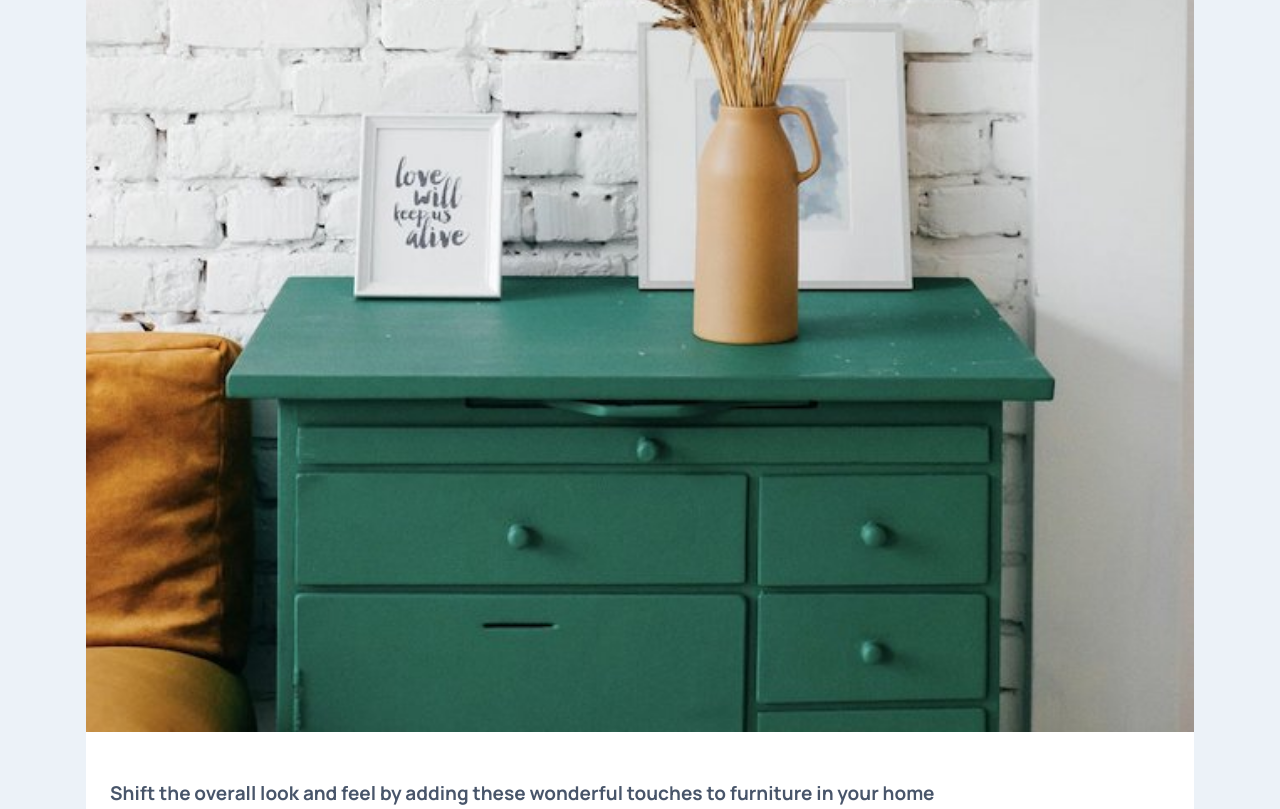
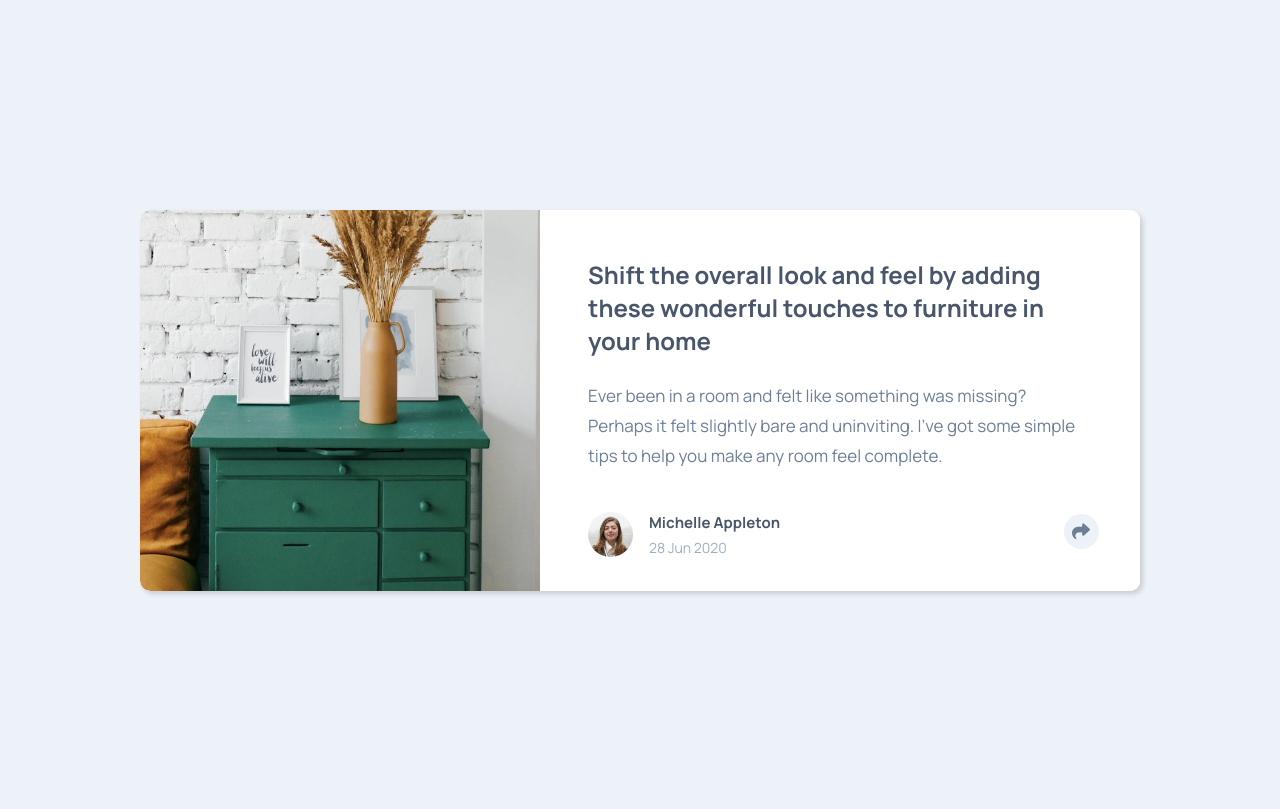
Before and after one commit to TomekWojak/article-preview-component-fr-mentor-challange, a plain HTML site: page index.html in a window 1280 px wide. Shown: the top 809 px of the page. Drawn offline with Linux system fonts and the light colour scheme.

Commit message:
finished main layout of card

```diff
--- a/sass/style.scss
+++ b/sass/style.scss
@@ -28,14 +28,23 @@ img {
         &__card {
             background-color: $pureWhite;
             border-radius: 10px;
+            box-shadow: 3px 3px 5px #2e2e2e2e;
+            overflow: hidden;
         }
         &__card-img {
             width: 100%;
             border-radius: 10px 10px 0 0;
+            transition: transform .3s;
+
+            &:hover {
+                transform: scale(1.1);
+            }
         }
         &__card-body {
             position: relative;
             padding: 3em 1.5em 0;
+            background-color: $pureWhite;
+            z-index: 10;
         }
         &__card-title {
             color: $veryDarkBlue;
@@ -154,9 +163,74 @@ img {
 @media(576px <= width) {
     .cards {
         height: 100vh;
-        padding: 0;
+        padding: 1em;
         display: flex;
         justify-content: center;
         align-items: center;
+
+            &__card-link {
+                right: 1.8em;
+                bottom: 1.5em;
+            }
+
+            &__card {
+                display: flex;
+                max-width: 1000px;
+            }
+            &__card-img {
+                width: 45%;
+                height: auto;
+                border-radius: 10px 0 0 10px;
+            }
+            &__card-body {
+                padding: 3em 2em 0;
+            }
+            &__card-title {
+                font-size: 2rem;
+            }
+            &__card-text {
+                font-size: 1.6rem;
+            }
+            &__card-footer-info {
+                margin-inline-start: 1em;
+            }
+            &__card-footer-title {
+                font-size: 1.5rem;
+            }
+            &__card-footer-text {
+                font-size: 1.4rem;
+            }
+
+
+
+    }
+
+}
+
+
+@media(768px <= width) {
+    .cards {
+        &__card-link {
+            right: 2.3em;
+            bottom: 2.3em;
+        }
+
+        &__card-img {
+            width: 40%;
+        }
+        &__card-body {
+            display: flex;
+            flex-direction: column;
+            justify-content: space-between;
+            padding: 3em 3em 1em;
+        }
+        &__card-title {
+            font-size: 2.4rem;
+        }
+        &__card-text {
+            font-size: 1.7rem;
+            line-height: 30px;
+        }
+
     }
 }
```
Also changed, not shown: css/style.css, 1 other file.
